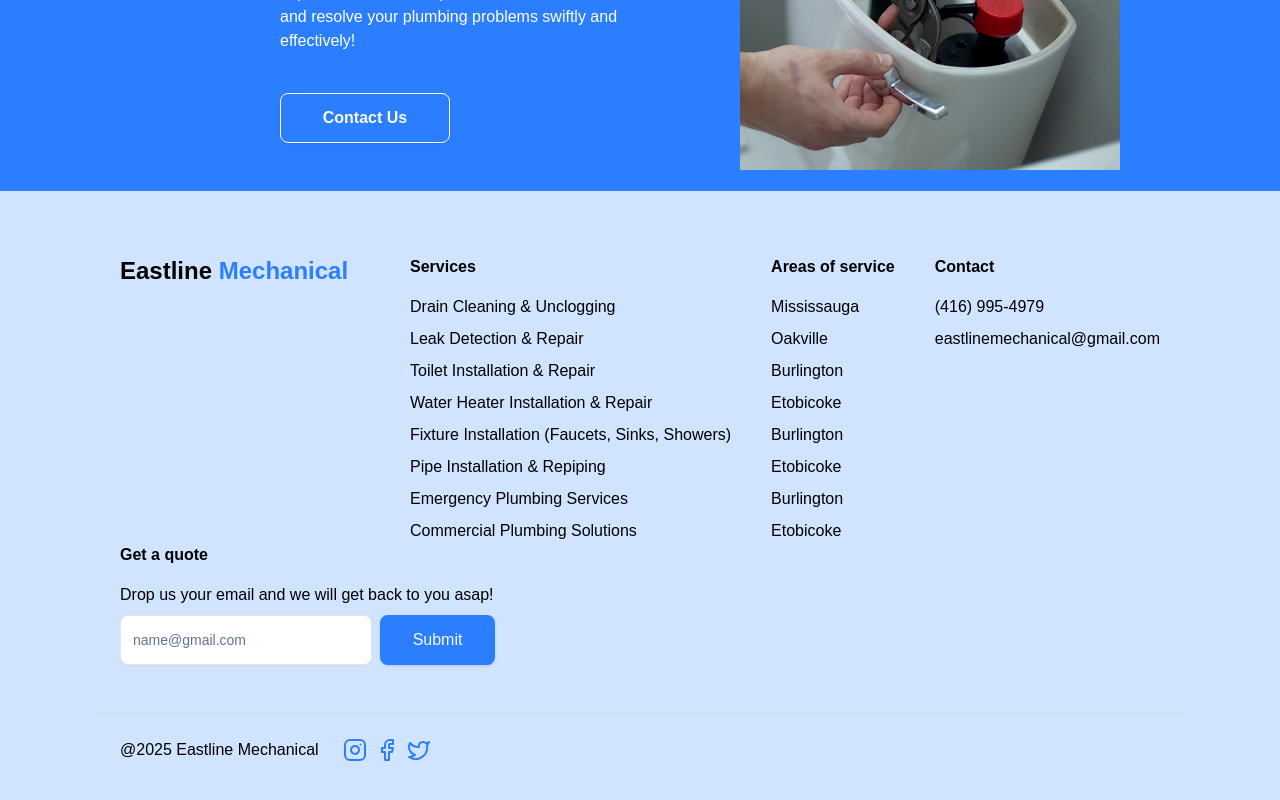
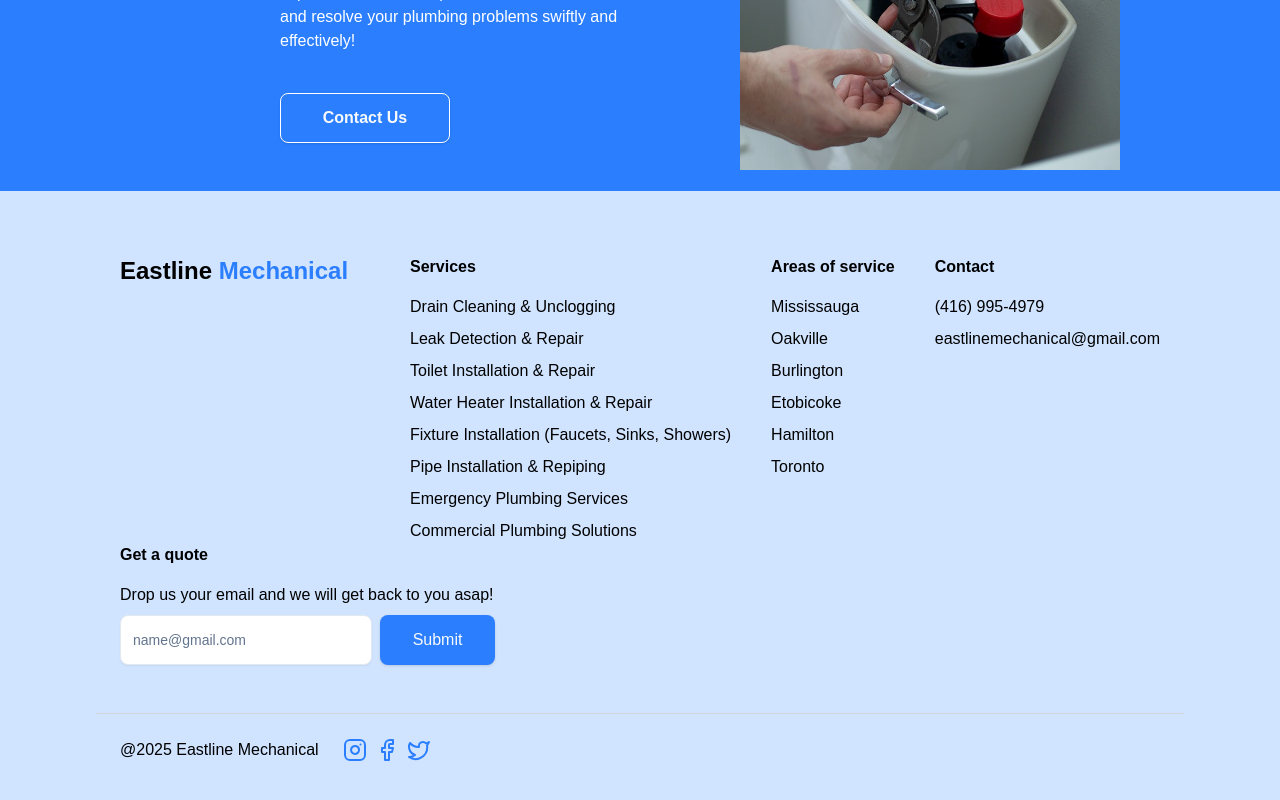
Before and after one commit to Trishaneww/eastline-mechanical, a Next.js app: page /about in a window 1280 px wide. Shown: the part 3329-4129 px from the top of the page. Built offline with nearby package versions, Linux system fonts and the light colour scheme; a web font is replaced by a local one.

Commit message:
updated spelling

```diff
--- a/components/About.tsx
+++ b/components/About.tsx
@@ -13,7 +13,7 @@ const About = () => {
           Serving the Local Community for Over 15 Years
         </p>
         <p className="text-base">
-          Serving the Local Community for Over 15 Years: Charnwood Plumbing has
+          Serving the Local Community for Over 15 Years: Eastline Mechanical has
           been proudly serving our local community for nearly 2 decades,
           delivering reliable and trusted plumbing services that have stood the
           test of time.
@@ -22,7 +22,7 @@ const About = () => {
           <li className="flex items-start justify-start gap-2">
             <CircleCheck size={20} className="min-h-[25px] min-w-[25px] text-blue-500" />
             <p>
-              <span className="font-semibold">Expert Plumbers:</span>
+              <span className="font-semibold">Expert Plumbers: </span>
                Our team of highly skilled and experienced
               plumbers are equipped with the knowledge and expertise to handle
               any plumbing issue, ensuring precise and efficient solutions.
@@ -31,7 +31,7 @@ const About = () => {
           <li className="flex items-start justify-start gap-2">
             <CircleCheck size={20} className="min-h-[25px] min-w-[25px] text-blue-500" />
             <p>
-            <span className="font-semibold"> Comprehensive Services:</span>
+            <span className="font-semibold">Comprehensive Services: </span>
               From routine maintenance and repairs to
               complex installations and renovations, we offer a wide range of
               plumbing services to address all your needs, no matter the scale
@@ -41,7 +41,7 @@ const About = () => {
           <li className="flex items-start justify-start gap-2">
             <CircleCheck size={20} className="min-h-[25px] min-w-[25px] text-blue-500" />
             <p>
-            <span className="font-semibold">Quality Workmanship:</span>
+            <span className="font-semibold">Quality Workmanship: </span>
                With a strong focus on delivering exceptional
               workmanship, we take pride in our attention to detail and
               commitment to using top-quality materials, ensuring long-lasting
--- a/components/Footer.tsx
+++ b/components/Footer.tsx
@@ -40,16 +40,10 @@ const Footer = () => {
               Etobicoke
             </li>
             <li>
-              Burlington
+              Hamilton
             </li>
             <li>
-              Etobicoke
-            </li>
-            <li>
-              Burlington
-            </li>
-            <li>
-              Etobicoke
+              Toronto
             </li>
           </ul>
         </div>
```
